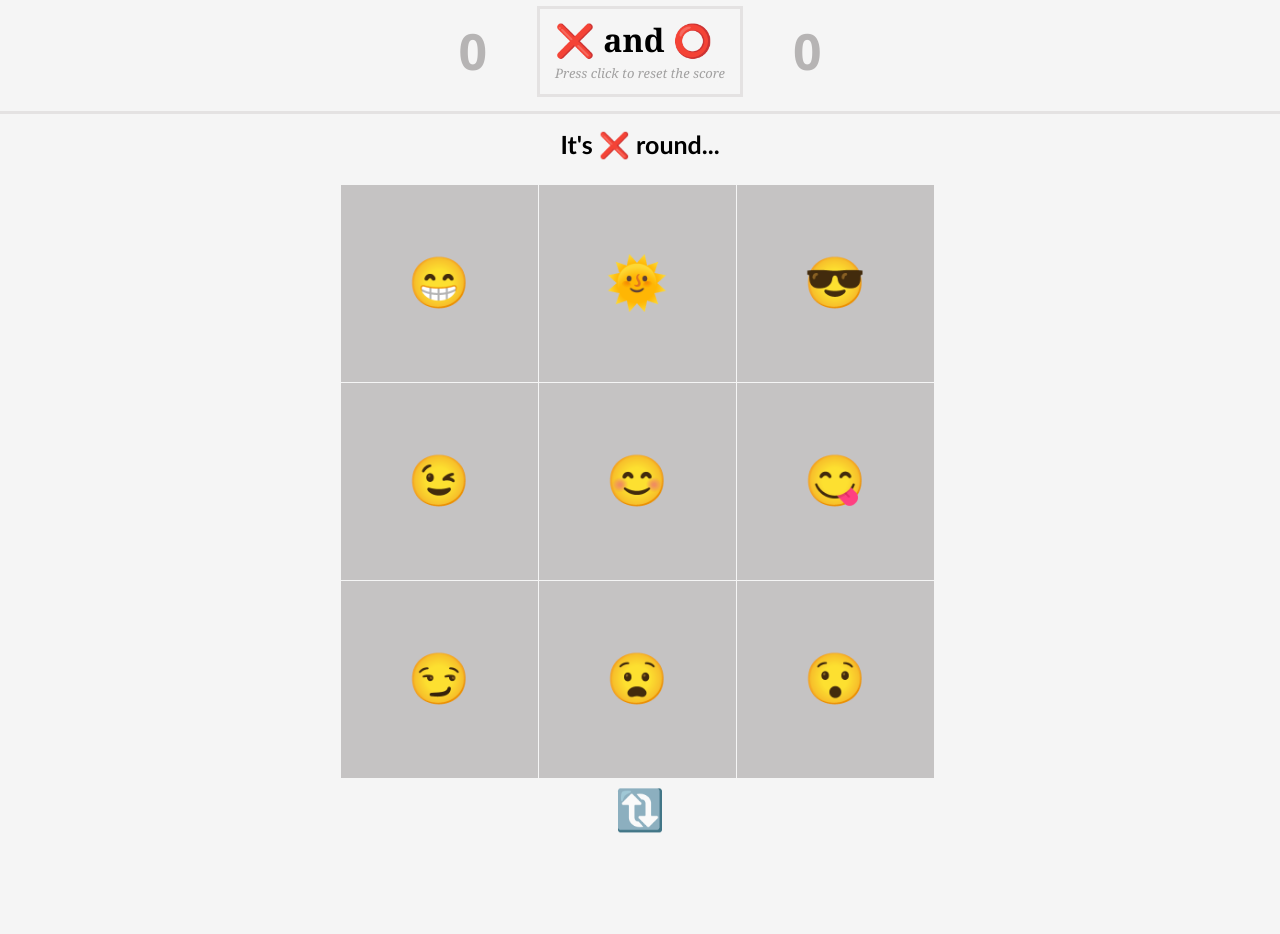
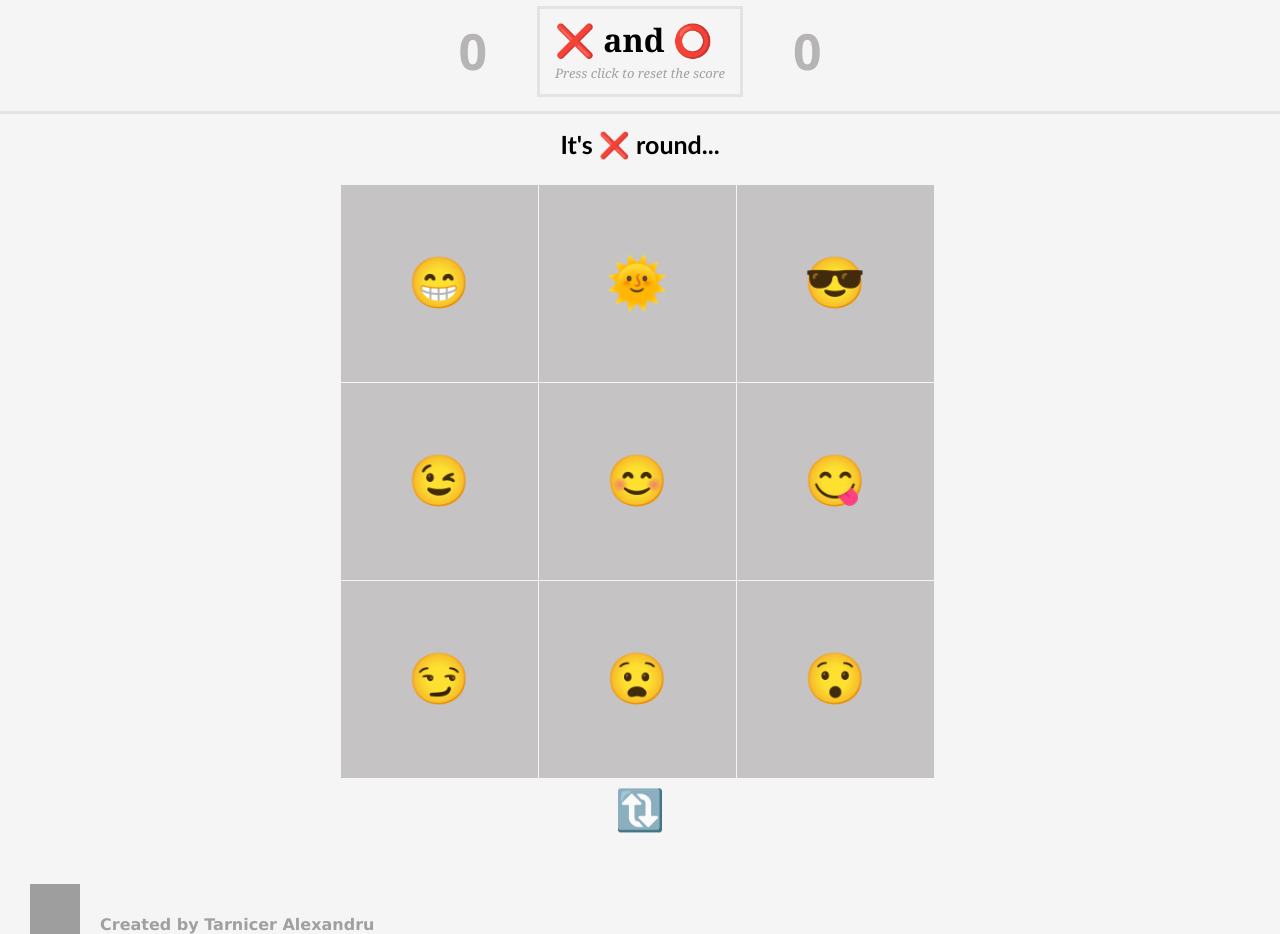
Before and after one commit to Tarny94/X-and-O, a React (Create React App) app: page / in a window 1280 px wide. Before the commit the page ends 834 px from the top, so only its background shows below. Built offline with nearby package versions, Linux system fonts and the light colour scheme; grey boxes are pictures that could not be loaded.

Commit message:
Added about creator

```diff
--- a/src/Pages/game.tsx
+++ b/src/Pages/game.tsx
@@ -244,6 +244,15 @@ const Game = () => {
           🔃
         </div>
       </div>
+      <div className="about-container">
+        <img
+          src="https://media-exp1.licdn.com/dms/image/C5603AQFcHRAARTK6og/profile-displayphoto-shrink_100_100/0/1656096006478?e=1671062400&v=beta&t=aB33V7zSs75m48sh6luBJtvqxctSkPKKIld6hZr8ixw"
+          alt="Profile"
+          width="50px"
+          height="50px"
+        />
+        <p className="about-message">Created by Tarnicer Alexandru </p>
+      </div>
     </div>
   );
 };
--- a/src/style/styles.scss
+++ b/src/style/styles.scss
@@ -145,3 +145,19 @@
   background-color:  transparentize($color: #1e1e1e, $amount: 0.2);
   transition: 0.6s ease;
  }
+
+ .about-container{
+    max-height: 200px;
+    height: 100px;
+    display: flex;
+    align-items: end;
+    margin-left: 30px;
+ }
+
+ .about-message {
+  margin-left: 20px;
+  font-size: 16px;
+  font-weight: bolder;
+  font-family: 'Lucida Sans', 'Lucida Sans Regular', 'Lucida Grande', 'Lucida Sans Unicode', Geneva, Verdana, sans-serif;
+  color:#a1a0a0;
+ }
```
Also changed, not shown: src/img/profile.png (added).
